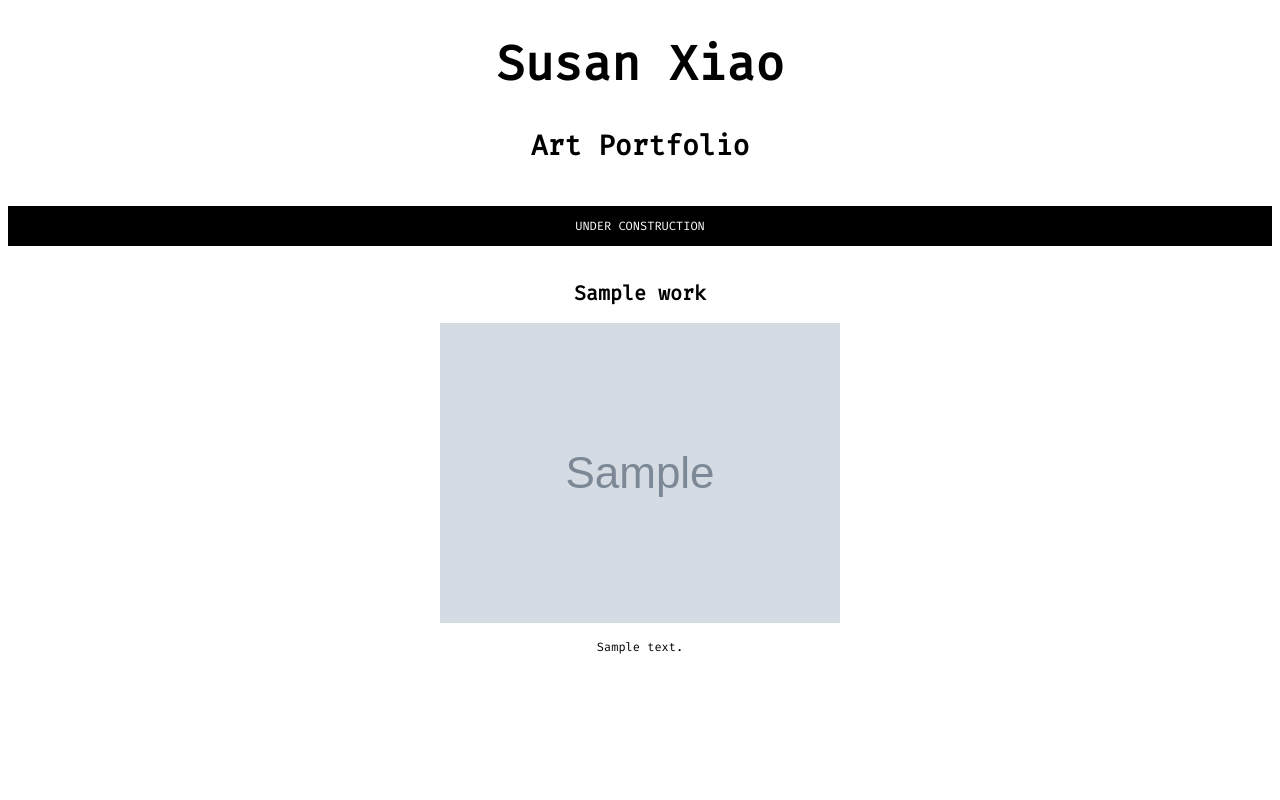
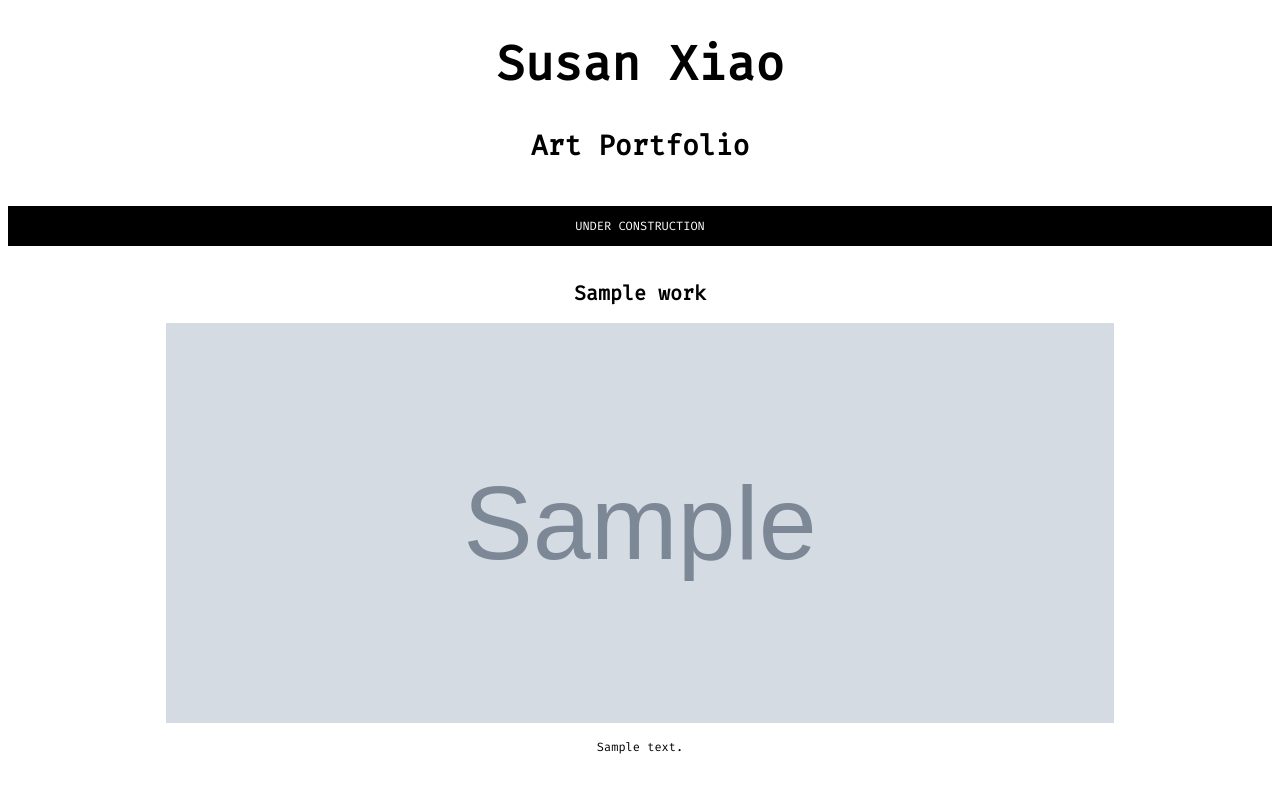
Before and after one commit to sxiao135/art_portfolio, a Django app: template ARTPF/PORTFOLIO/templates/portfolio/hpart.html in a window 1280 px wide. Run offline with Django 4.2, Linux system fonts and the light colour scheme; the template is opened without the code that fills it: most values are stand-ins (such as "Sample title", 1, 10 or a date in 2020); grey boxes marked "Sample" are stand-in pictures; some web fonts are replaced.

Commit message:
edited the homepage

```diff
--- a/ARTPF/PORTFOLIO/templates/portfolio/homepage.html
+++ b/ARTPF/PORTFOLIO/templates/portfolio/homepage.html
@@ -38,7 +38,7 @@
         font-size: 175%;
     }
 
-    iframe {
+    img {
         text-align: center;
         width: 75%;
         height: 400px;
```
